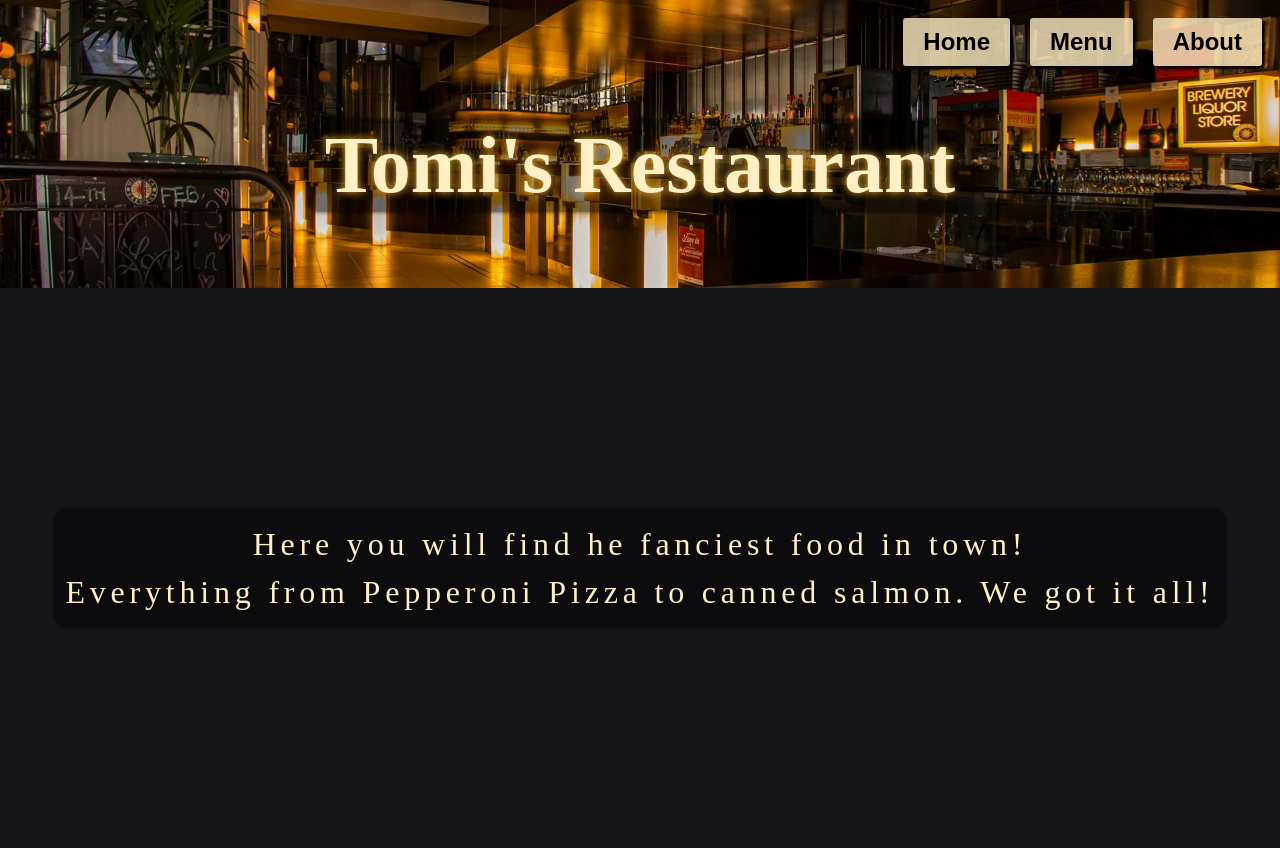
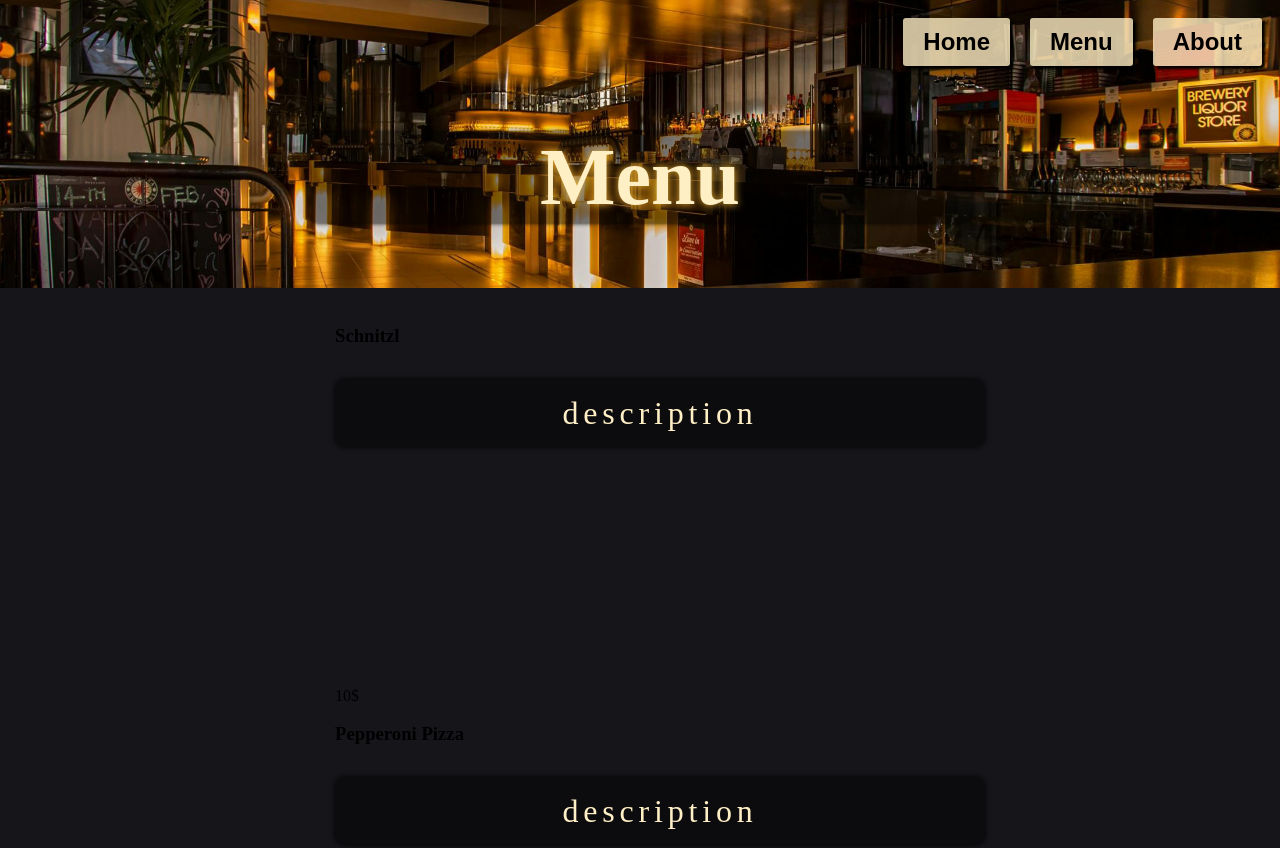
Before and after one commit to TRed91/Restaurant-Page, a website built with webpack: page src/index.html in a window 1280 px wide. Shown: the top 848 px of the page. Built offline with nearby package versions, Linux system fonts and the light colour scheme.

Commit message:
setup class constructor for menu pages
use class syntax to generate objects within an
array and loop through it to display menu items

```diff
--- a/src/index.js
+++ b/src/index.js
@@ -1,4 +1,17 @@
 import './style.css';
+import img from './pexels-pixabay-260922.jpg'
 import pageHome from './page-home';
+import pageMenu from './page-menu';
 
-pageHome();
+const imgMain = document.createElement('img');
+const body = document.querySelector('body');
+
+imgMain.src = img;
+body.appendChild(imgMain);
+/* const btnHome = document.querySelector('#btn-home');
+const btnMenu = document.querySelector('#btn-menu');
+const btnAbout = document.querySelector('#btn-about');
+
+btnHome.addEventListener('click', pageHome());
+btnMenu.addEventListener('click', pageMenu()); */
+pageMenu();
--- a/src/page-home.js
+++ b/src/page-home.js
@@ -1,17 +1,17 @@
-import img from './pexels-pixabay-260922.jpg'
+
 
 export default function content(){
     const content = document.querySelector('#content');
 
-    const imgMain = document.createElement('img');
+
     const headline = document.createElement('h1');
     const introText = document.createElement('p');
 
-    imgMain.src = img;
+
     headline.innerHTML = "Tomi's Restaurant";
     introText.innerHTML = 'Here you will find he fanciest food in town! <br>Everything from Pepperoni Pizza to canned salmon. We got it all!'
 
-    content.appendChild(imgMain);
+
     content.appendChild(headline);
     content.appendChild(introText);
 
--- a/src/page-menu.js
+++ b/src/page-menu.js
@@ -1,31 +1,47 @@
-import img from './pexels-pixabay-260922.jpg'
+export default function menuContent(){
+    class MenuItem {
+        constructor(name, desc, price){
+            this.name = name;
+            this.desc = desc;
+            this.price = price;
+        }
+    }
 
-class MenuItem {
-    constructor(name, description, price){
-        this.name = name;
-        this.description = description;
-        this.price = price;
-    }
-};
+    const menuList = [
+        new MenuItem('Schnitzl', 'description', '10$'),
+        new MenuItem('Pepperoni Pizza', 'description', '12$'),
+        new MenuItem('Grilled Tuna', 'description', '12$'),
+        new MenuItem('Lasagna', 'description', '8$')
+    ];
 
-const Item1 = new MenuItem("Schnitzel", "description", "10$");
-
-export default function menuContent(){
     const content = document.querySelector('#content');
 
-    const imgMain = document.createElement('img');
     const headline = document.createElement('h2');
     const menu = document.createElement('ul');
 
+    menuList.forEach(e =>
+        {
+            const listItemContainer = document.createElement('div');
+            const listItemName = document.createElement('h3');
+            const listItemDesc = document.createElement('p');
+            const listItemPrice = document.createElement('div');
 
+            menu.appendChild(listItemContainer);
+            listItemContainer.appendChild(listItemName);
+            listItemContainer.appendChild(listItemDesc);
+            listItemContainer.appendChild(listItemPrice);
 
-    imgMain.src = img;
+            listItemName.innerHTML = e.name;
+            listItemDesc.innerHTML = e.desc;
+            listItemPrice.innerHTML = e.price;
+        }
+
+    )
+
     headline.innerHTML = "Menu";
 
+    content.appendChild(headline);
+    content.appendChild(menu);
 
-    content.appendChild(imgMain);
-    content.appendChild(headline);
-    content.appendChild(introText);
-
-    return content
+    return {content, menuList}
 }
--- a/src/style.css
+++ b/src/style.css
@@ -22,7 +22,7 @@ img {
     top: 0px;
     left: 0px
 }
-h1 {
+h1, h2 {
     color: var(--color-text-one);
     text-align: center;
     font-size: 5rem;
```
